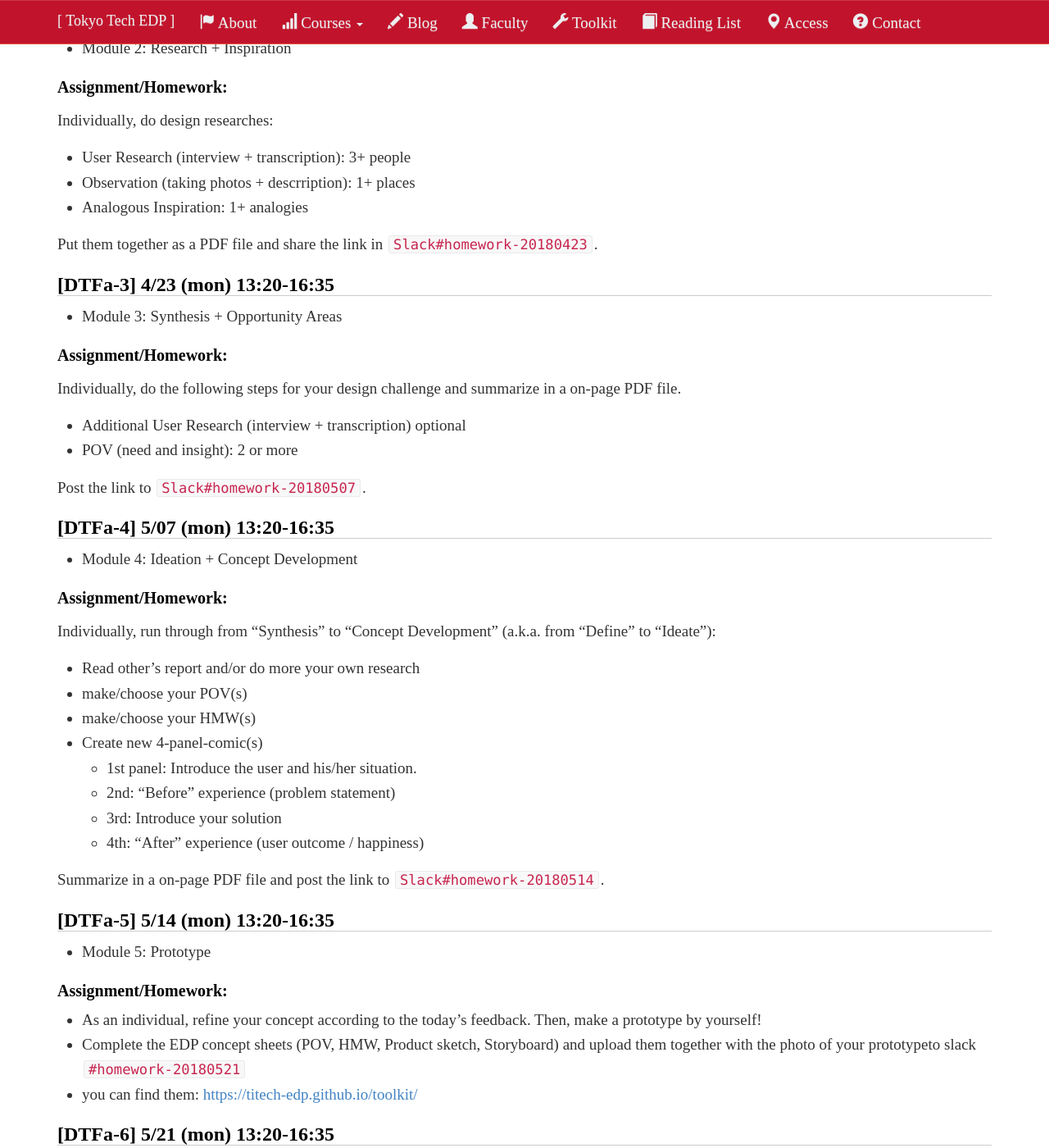
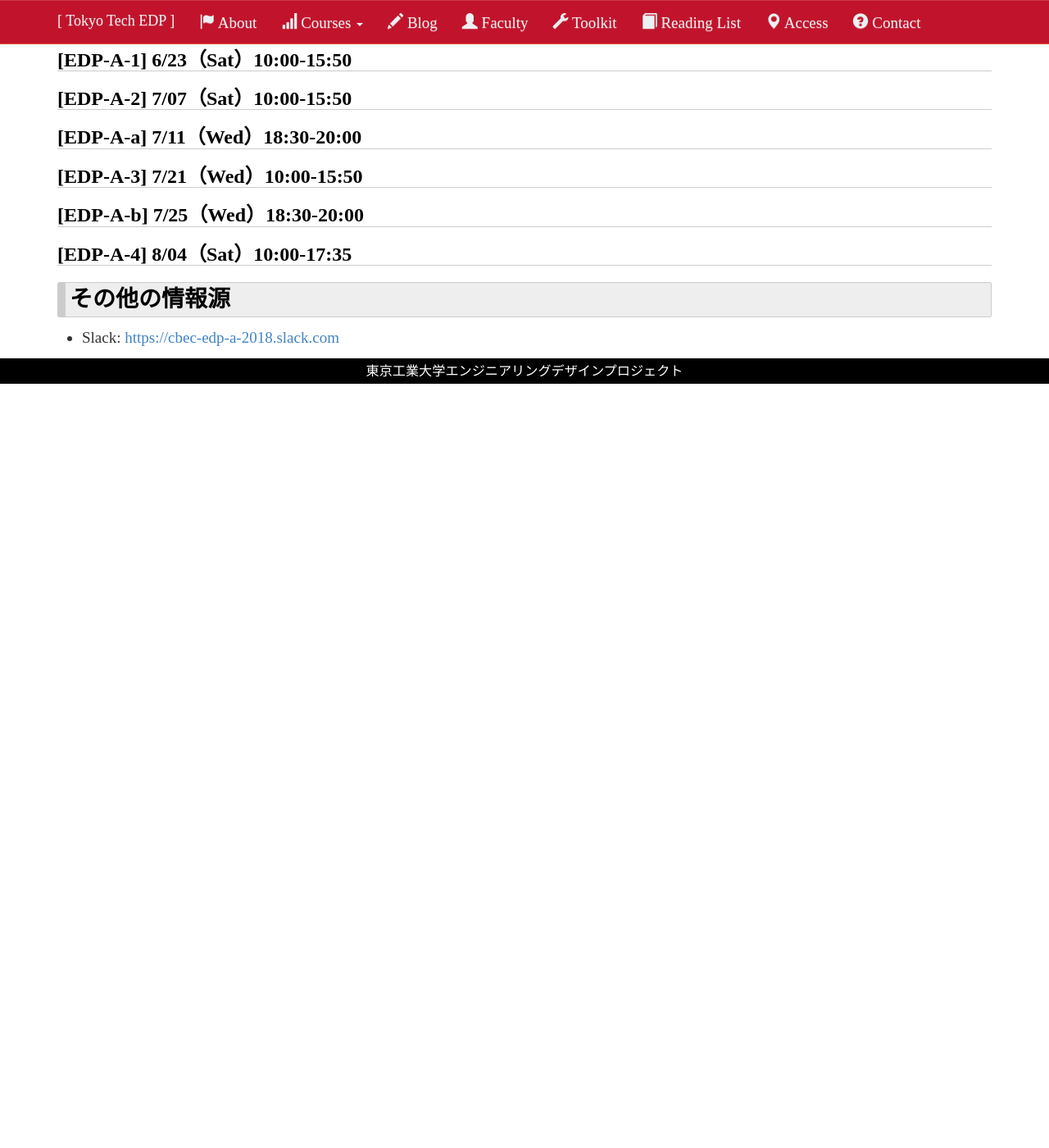
Before and after one commit to titech-edp/titech-edp.github.io, a Jekyll site: the page built from 2018-dtf-a/index.md, in a window 1280 px wide and 1400 px high, scrolled down 1093 px. Shown: the whole window at 82% size. Built offline with Jekyll 4.4.1, drawn with Linux system fonts in a browser that asks for light colours; nearby versions of some CDN libraries; library files that are not in the unit come from our copies; after the commit the page ends 1561 px from its top, so only the background shows below that; some of the changed text lies outside the part shown.

Commit message:
add 2018-edpa

```diff
--- a/2018-dtf-a/index.md
+++ b/2018-dtf-a/index.md
@@ -1,129 +1,42 @@
 ---
 layout: page
-title: 2018 "Design Thinking Fundamental a"
+title: 2018年度「エンジニアリングデザインプロジェクトA」
 ---
 
 # Syllabus
 
-[Design Thinking Fundamentals - TOKYO TECH OCW](http://www.ocw.titech.ac.jp/index.php?module=General&action=T0300&GakubuCD=2&GakkaCD=321502&KeiCD=15&course=2&KougiCD=201803575&Nendo=2018&vid=03)
+[Engineering Design Project A B - TOKYO TECH OCW](http://www.ocw.titech.ac.jp/index.php?module=General&action=T0300&GakubuCD=2&GakkaCD=321502&KeiCD=15&course=2&KamokuCD=321502&KougiCD=201803604&Nendo=2018&vid=03&lang=EN)
 
-# Design Challenge
+# Staff
 
-Design an innovative [event in sprint] experience for [someone].
+## Instructors
 
-1. graduation trip / for university students
-2. relationship / between Senpai and Kohai
-3. welcome party / for new comers
+Saito, Sakamoto, Kado, Yagisawa, Terui, Park, Inaba
 
-(Your team can choose 1, 2, or 3.)
+## Teaching Assistants (TAs):
+
+# Objective
+
+- EDP-BCの準備
+- 物品発注処理を経験しておく
+- DTFで触れなかったことをやっておく
+
+# Design Prompt
 
 # Schedule
 
-## [DTFa-1] 4/09 (mon) 13:20-16:35
+## [EDP-A-1] 6/23（Sat）10:00-15:50
 
-- Module 1: Introduction to Design Thinking
+## [EDP-A-2] 7/07（Sat）10:00-15:50
 
-### Assignment/Homework:
+## [EDP-A-a] 7/11（Wed）18:30-20:00
 
-- Create team's channel on slack, and get used to the slack.
+## [EDP-A-3] 7/21（Wed）10:00-15:50
 
-## [DTFa-2] 4/16 (mon) 13:20-16:35
+## [EDP-A-b] 7/25（Wed）18:30-20:00
 
-- Module 2: Research +  Inspiration
+## [EDP-A-4] 8/04（Sat）10:00-17:35
 
-### Assignment/Homework:
+# その他の情報源
 
-Individually, do design researches:
-
-- User Research (interview + transcription): 3+ people
-- Observation (taking photos + descrription): 1+ places
-- Analogous Inspiration: 1+ analogies
-
-Put them together as a PDF file and share the link in ``Slack#homework-20180423``.
-
-## [DTFa-3] 4/23 (mon) 13:20-16:35
-
-- Module 3: Synthesis + Opportunity Areas
-
-### Assignment/Homework:
-
-Individually, do the following steps for your design challenge and summarize in a on-page PDF file.
-
-- Additional User Research (interview + transcription) optional
-- POV (need and insight): 2 or more
-
-Post the link to ``Slack#homework-20180507``.
-
-## [DTFa-4] 5/07 (mon) 13:20-16:35
-
-- Module 4: Ideation + Concept Development
-
-### Assignment/Homework:
-
-Individually, run through from "Synthesis" to "Concept Development" (a.k.a. from "Define" to "Ideate"):
-
-- Read other's report and/or do more your own research
-- make/choose your POV(s)
-- make/choose your HMW(s)
-- Create new 4-panel-comic(s)
-  - 1st panel: Introduce the user and his/her situation.
-  - 2nd: "Before" experience (problem statement)
-  - 3rd: Introduce your solution
-  - 4th: "After" experience (user outcome / happiness)
-
-Summarize in a on-page PDF file and post the link to ``Slack#homework-20180514``.
-
-## [DTFa-5] 5/14 (mon) 13:20-16:35
-
-- Module 5: Prototype
-
-### Assignment/Homework:
-
-- As an individual, refine your concept according to the today’s feedback. Then, make a prototype by yourself!
-- Complete the EDP concept sheets (POV, HMW, Product sketch, Storyboard) and upload them together with the photo of your prototypeto slack ``#homework-20180521``
-- you can find them: <https://titech-edp.github.io/toolkit/>
-
-## [DTFa-6] 5/21 (mon) 13:20-16:35
-
-- Module 6: Storytelling
-
-### Assignment/Homework:
-
-- Your group's current best POV, HMWQ, Product Sketch, and Storyboard. (Each group is asked to make a *3min* presentation in the begininng of the class.)
-- Please use the EDP worksheets, which are available here: <https://titech-edp.github.io/toolkit/>
-- Please upload your group's worksheets in PDF file to a google drive and submit the link to ``#homework-20180528`` . ( *One submittion from each team!* )
-
-## [DTFa-7] 5/28 (mon) 13:20-16:35
-
-- Preparation for the Final Presentation
-
-## [DTFa-8] 6/4 (mon) 13:20-16:35
-
-- Module 7: Final Presentation
-
-### Assignment/Homework
-
-- [As a team] Please submit the presentation slide to ``#final-presentation-a``.
-- [As an individual] Please answer the questions in the Google Form.
-
-# Slides
-
-## 和式より洋式
-
-<iframe src="//www.slideshare.net/slideshow/embed_code/key/xwjK9aAg2KF6TF" width="595" height="485" frameborder="0" marginwidth="0" marginheight="0" scrolling="no" style="border:1px solid #CCC; border-width:1px; margin-bottom:5px; max-width: 100%;" allowfullscreen> </iframe> <div style="margin-bottom:5px"> <strong> <a href="//www.slideshare.net/AmaneMuraoka/180604-final-presentationwashikiyoriyoushiki-100390241" title="180604 final presentation_washiki_yoriyoushiki" target="_blank">180604 final presentation_washiki_yoriyoushiki</a> </strong> from <strong><a href="https://www.slideshare.net/AmaneMuraoka" target="_blank">AmaneMuraoka</a></strong> </div>
-
-## パン食べたい
-
-<iframe src="//www.slideshare.net/slideshow/embed_code/key/owZZq7SfFHggQF" width="595" height="485" frameborder="0" marginwidth="0" marginheight="0" scrolling="no" style="border:1px solid #CCC; border-width:1px; margin-bottom:5px; max-width: 100%;" allowfullscreen> </iframe> <div style="margin-bottom:5px"> <strong> <a href="//www.slideshare.net/shogoegashira/fnfx" title="パン食べたい_FNFX" target="_blank">パン食べたい_FNFX</a> </strong> from <strong><a href="https://www.slideshare.net/shogoegashira" target="_blank">shogoegashira</a></strong> </div>
-
-## Nonbiri
-
-<iframe src="//www.slideshare.net/slideshow/embed_code/key/feymi3oqEPVvNA" width="595" height="485" frameborder="0" marginwidth="0" marginheight="0" scrolling="no" style="border:1px solid #CCC; border-width:1px; margin-bottom:5px; max-width: 100%;" allowfullscreen> </iframe> <div style="margin-bottom:5px"> <strong> <a href="//www.slideshare.net/zongweijie/2018-tokyo-tech-design-thinking-fundamentals-nonbiri" title="2018 tokyo tech design thinking fundamentals Nonbiri" target="_blank">2018 tokyo tech design thinking fundamentals Nonbiri</a> </strong> from <strong><a href="https://www.slideshare.net/zongweijie" target="_blank">Weijie Zong</a></strong> </div>
-
-## 新宿二丁目
-
-<iframe src="//www.slideshare.net/slideshow/embed_code/key/jVdMgvjNQLUkQd" width="595" height="485" frameborder="0" marginwidth="0" marginheight="0" scrolling="no" style="border:1px solid #CCC; border-width:1px; margin-bottom:5px; max-width: 100%;" allowfullscreen> </iframe> <div style="margin-bottom:5px"> <strong> <a href="//www.slideshare.net/YusukeAkahane/2018-tokyo-tech-design-thinking-fundamentals-submitver" title="2018 tokyo tech design thinking fundamentals 新宿二丁目_submit_ver" target="_blank">2018 tokyo tech design thinking fundamentals 新宿二丁目_submit_ver</a> </strong> from <strong><a href="https://www.slideshare.net/YusukeAkahane" target="_blank">Yusuke Akahane</a></strong> </div>
-
-# Information
-
-- Slack: [https://cbec-dtf-2018.slack.com](https://cbec-dtf-2018.slack.com)
+- Slack: [https://cbec-edp-a-2018.slack.com](https://cbec-edp-a-2018.slack.com)
--- a/_includes/nav.html
+++ b/_includes/nav.html
@@ -30,6 +30,7 @@
 		  <ul class="dropdown-menu">
 		    <li><a href="/2018-dtf-a/">2018 - デザイン思考基礎a</a></li>
 		    <li><a href="/2018-dtf-b/">2018 - デザイン思考基礎b</a></li>
+	      <li><a href="/2018-edp-a/">2018 - エンジニアリングデザインプロジェクトA</a></li>
 			<li><a href="/2017-dtf-a/">2017 - デザイン思考基礎a</a></li>
 			<li><a href="/2017-dtf-b/">2017 - デザイン思考基礎b</a></li>
 			<li><a href="/2017-edp-a/">2017 - エンジニアリングデザインプロジェクトA</a></li>
```
